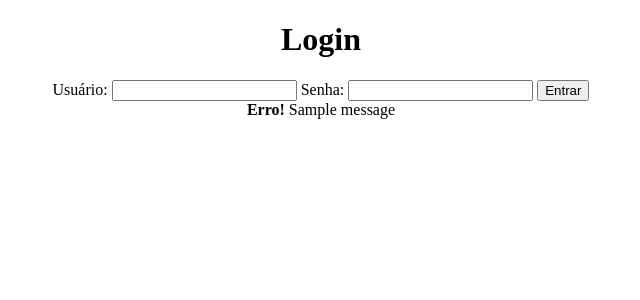
After one commit to MarcusViniciusBarcelos/agenda, a Django app: page /login/ in a window 1280 px wide. The commit adds this page. Shown: the top 300 px of the page, without its empty margins (319-959 px from the left). Run offline with Django 4.2, Linux system fonts and the light colour scheme; one stand-in notice (Sample message) is shown.

Commit message:
Incluido função e tela de autenticação

```diff
--- a/agenda/urls.py
+++ b/agenda/urls.py
@@ -22,5 +22,8 @@ from django.views.generic import RedirectView
 urlpatterns = [
     path("admin/", admin.site.urls),
     path('agenda/', views.lista_eventos),
-    path('', RedirectView.as_view(url='/agenda/'))
+    path('', RedirectView.as_view(url='/agenda/')),
+    path('login/', views.login_user),
+    path('login/submit', views.submit_login),
+    path('logout/', views.logout_user)
 ]
--- a/core/views.py
+++ b/core/views.py
@@ -1,9 +1,39 @@
-from django.shortcuts import render
+from django.shortcuts import (render,
+                              redirect)
 from core.models import Evento
-# Create your views here.
+from django.contrib.auth.decorators import login_required
+from django.contrib.auth import (authenticate,
+                                 login,
+                                 logout)
+from django.contrib import messages
 
 
+# Create your views here.
+def login_user(request):
+    return render(request, 'login.html')
+
+
+def logout_user(request):
+    logout(request)
+    return redirect('/')
+
+
+def submit_login(request):
+    if request.POST:
+        username = request.POST.get('username')
+        password = request.POST.get('password')
+        usuario = authenticate(username=username, password=password)
+        if usuario is not None:
+            login(request, usuario)
+            return redirect('/')
+        else:
+            messages.error(request, "Usuário ou senha inválido")
+    return redirect('/')
+
+
+@login_required(login_url='/login/')
 def lista_eventos(request):
-    evento = Evento.objects.all()
+    usuario = request.user
+    evento = Evento.objects.filter(usuario=usuario)
     dados = {'eventos': evento}
     return render(request, 'agenda.html', dados)
--- /dev/null
+++ b/templates/login.html
@@ -0,0 +1,28 @@
+<!DOCTYPE html>
+<html lang="en">
+<head>
+    <meta charset="UTF-8">
+    <title>Agenda</title>
+</head>
+<body>
+    <form action="submit" method="post">{% csrf_token %}
+        <div align="center">
+            <h1>Login</h1>
+            <label>Usuário:</label>
+            <label>
+                <input type="text" name="username">
+            </label>
+            <label>Senha:</label>
+            <label>
+                <input type="password" name="password">
+            </label>
+            <button type="submit">Entrar</button>
+        </div>
+    </form>
+    {%for message in messages  %}
+        <div align="center">
+            <strong>Erro!</strong> {{ message }}
+        </div>
+    {% endfor %}
+</body>
+</html>
--- a/templates/model-header.html
+++ b/templates/model-header.html
@@ -1,4 +1,7 @@
 
     <meta charset="UTF-8">
     <title>Agenda</title>
+        <div align="right">
+            <a href="/logout">Logout</a>
+        </div>
     <h1>Agenda</h1>
```
Also changed, not shown: db.sqlite3.
